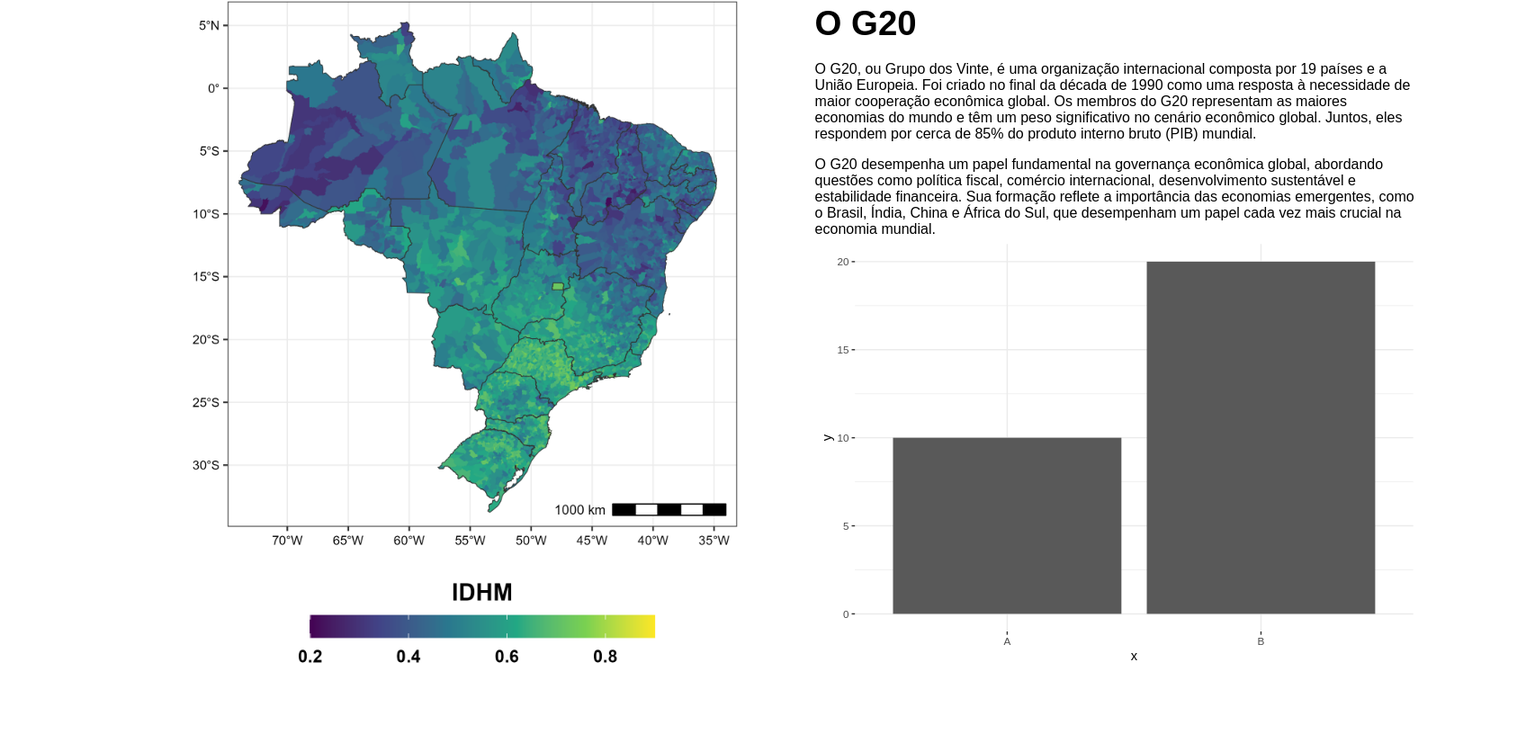
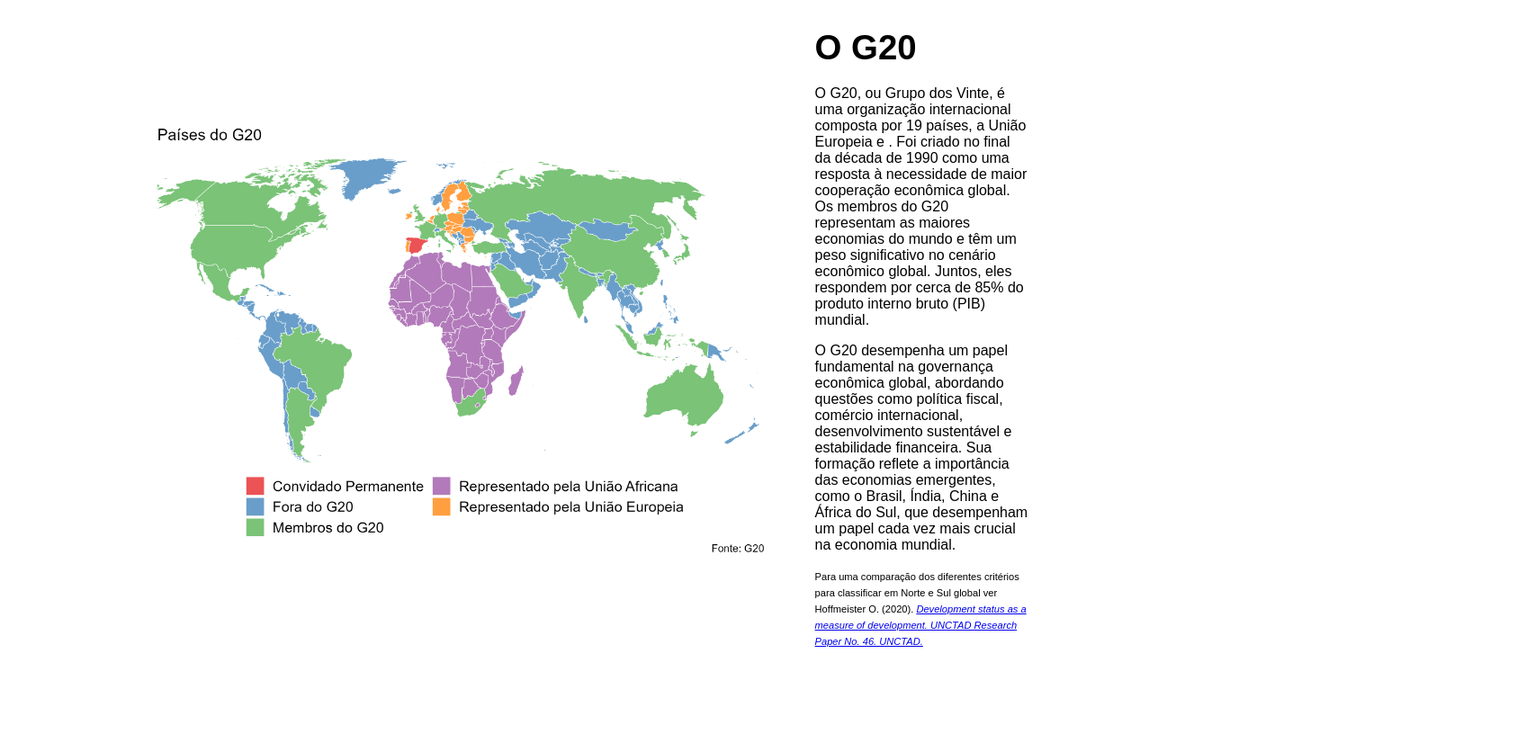
Before and after one commit to arthurwelle/G20, a plain HTML site: page index.html in a window 1280 px wide. Shown: the part 24-860 px from the top of the page at 90% size, 1706 px wide, since content can reach past the window. Drawn offline with nearby package versions, Linux system fonts and the light colour scheme.

Commit message:
Novo index

```diff
--- a/index.html
+++ b/index.html
@@ -75,26 +75,27 @@
 
   </style>
   <div class="bg"></div>
-  <div class="section">
-    <div class="section-img">
-        <div class="section-img-inner" style="background-image: url(./IMG/IDH_2000.png);"></div>
 
 
 
+  <div class="section">
+    <div class="section-img">
+        <div class="section-img-inner" style="background-image: url(./IMG/MAPA_G20.png);"></div>
     </div>
     <div class="section-body">
       <div class="section-text">
         <h2>O G20</h2>
         <p>
-        O G20, ou Grupo dos Vinte, é uma organização internacional composta por 19 países e a União Europeia. Foi criado no final da década de 1990 como uma resposta à necessidade de maior cooperação econômica global.
+        O G20, ou Grupo dos Vinte, é uma organização internacional composta por 19 países, a União Europeia e . Foi criado no final da década de 1990 como uma resposta à necessidade de maior cooperação econômica global.
         Os membros do G20 representam as maiores economias do mundo e têm um peso significativo no cenário econômico global. Juntos, eles respondem por cerca de 85% do produto interno bruto (PIB) mundial.
         </p>
         <p>
         O G20 desempenha um papel fundamental na governança econômica global, abordando questões como política fiscal, comércio internacional, desenvolvimento sustentável e estabilidade financeira.
         Sua formação reflete a importância das economias emergentes, como o Brasil, Índia, China e África do Sul, que desempenham um papel cada vez mais crucial na economia mundial.
 
-        <object type="image/svg+xml" data="./SVG/teste_on_hover.svg">Algo??</object>
-
+        <p>
+          <small><small>Para uma comparação dos diferentes critérios para classificar em Norte e Sul global ver Hoffmeister O. (2020).
+            <i><a href="https://unctad.org/system/files/official-document/ser-rp-2020d5_en.pdf">Development status as a measure of development. UNCTAD Research Paper No. 46. UNCTAD.</a></i></small></small>
         </p>
       </div>
     </div>
@@ -102,7 +103,7 @@
 
   <div class="section">
     <div class="section-img">
-      <div class="section-img-inner" style="background-image: url(./IMG/IDH_2010.png);"></div>
+      <div class="section-img-inner" style="background-image: url(./IMG/MAPA_NorteSulGlobal.png);"></div>
     </div>
     <div class="section-body">
       <div class="section-text">
```
